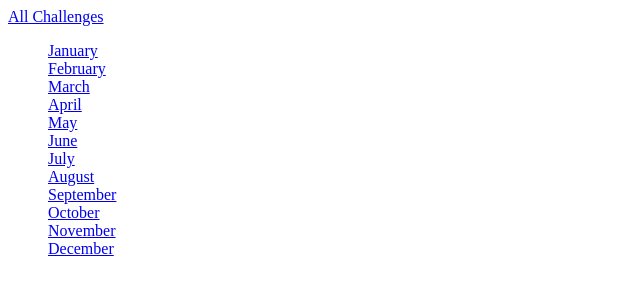
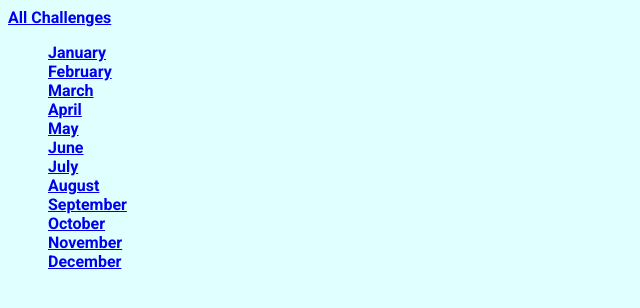
Before and after one commit to KamrulSh/mypage, a Django app: page /challenges/ in a window 1280 px wide. Shown: the top 308 px of the page, without its empty margins (0-640 px from the left). Run offline with Django 5.2, Linux system fonts and the light colour scheme.

Commit message:
Add global static css files

```diff
--- /dev/null
+++ b/static/styles.css
@@ -0,0 +1,11 @@
+@import url('https://fonts.googleapis.com/css2?family=Roboto:ital,wght@0,100..900;1,100..900&display=swap');
+
+html {
+    font-family: 'Roboto', sans-serif;
+    font-size: 16px;
+    font-weight: bold;
+}
+
+body {
+    background-color: lightcyan;
+}
--- a/templates/base.html
+++ b/templates/base.html
@@ -1,9 +1,11 @@
+{% load static %}
 <!DOCTYPE html>
 <html lang="en">
 <head>
     <meta charset="UTF-8">
     <meta name="viewport" content="width=device-width, initial-scale=1.0">
     <title>{% block page_title %}Challenges{% endblock %}</title>
+    <link rel="stylesheet" href="{% static 'styles.css' %}">
     {% block css_files %}{% endblock %}
 </head>
 <body>
```
Also changed, not shown: mypage/settings.py (+4 -6 lines).
